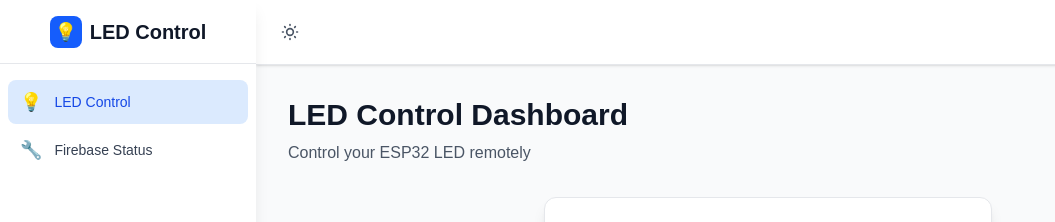
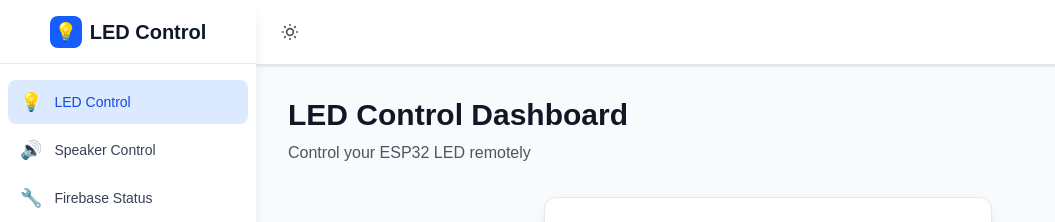
Before and after one commit to aksah1281/iot-dashboard-main, a Next.js app: page / in a window 1280 px wide. Shown: the top 222 px of the page, without its empty margins (0-1055 px from the left). Built offline with nearby package versions, Linux system fonts and the light colour scheme; no server answers; the database is empty.

Commit message:
Update Layout.js

```diff
--- a/components/Layout.js
+++ b/components/Layout.js
@@ -8,6 +8,7 @@ const Layout = ({ children }) => {
 
   const navigation = [
     { name: 'LED Control', href: '/', icon: '💡' },
+    { name: 'Speaker Control', href: '/speaker', icon: '🔊' },
     { name: 'Firebase Status', href: '/status', icon: '🔧' },
   ];
 
```
